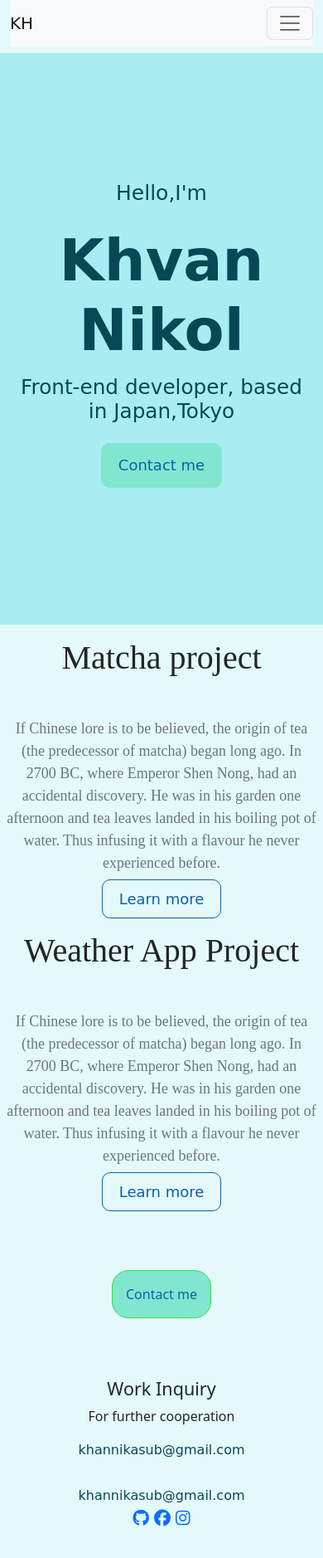
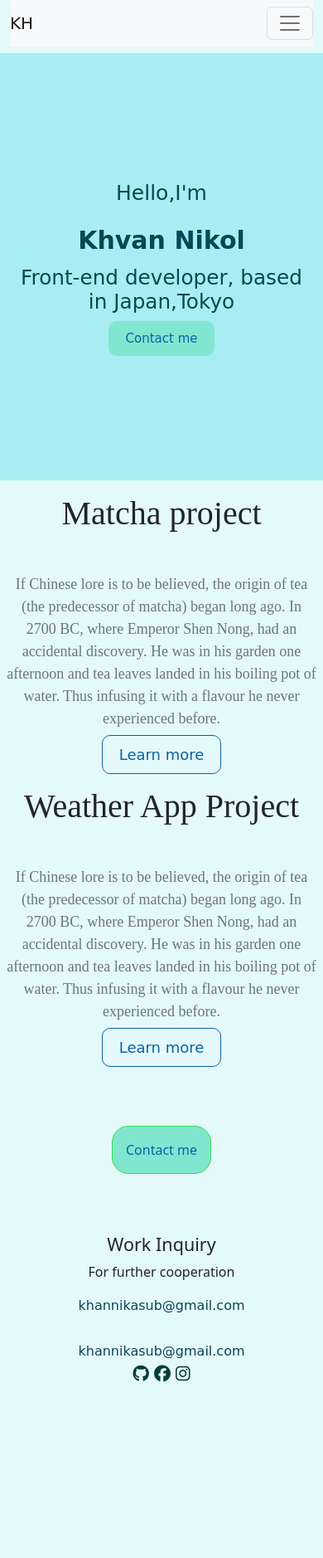
Before and after one commit to KhvanNikol/My-web-site-portfolio, a plain HTML site: page index.html in a window 390 px wide. Shown: the whole page at 83% size. After the commit the page ends 1719 px from the top, so only its background shows below. Drawn offline with nearby package versions, Linux system fonts and the light colour scheme.

Commit message:
insta link,responsiveness fixed,

```diff
--- a/index.html
+++ b/index.html
@@ -147,9 +147,9 @@
       <br />
       <div class="social-links d-flex justify-content-center mb-5">
 
-        <a href="https://github.com/KhvanNikol"> <i class="fa-brands fa-github"> </i></a>
-        <a href="https://www.facebook.com/profile.php?id=100006625392207"><i class="fa-brands fa-facebook"> </i></a>
-       <a href="https://www.facebook.com/profile.php?id=100006625392207"> <i class="fa-brands fa-instagram"> </i></a>
+        <a href="https://github.com/KhvanNikol" target="_blank"> <i class="fa-brands fa-github"> </i></a>
+        <a href="https://www.facebook.com/profile.php?id=100006625392207" target="_blank"><i class="fa-brands fa-facebook"> </i></a>
+       <a href="https://www.instagram.com/orleanjam/" target="_blank"> <i class="fa-brands fa-instagram"> </i></a>
       </div>
     </footer>
   </div>
--- a/src/style.css
+++ b/src/style.css
@@ -92,6 +92,21 @@ a,
   #work-heading {
     font-size: 30px;
   }
+  .hero h1 {
+    font-size: 30px;
+  }
+  .btn-branding {
+    background-color: var(--secondary-button-color);
+    color: rgb(12, 97, 167);
+    border-radius: 10px;
+    margin: 0;
+    line-height: 16px;
+    font-size: 15px;
+    padding: 12px 20px;
+  }
+  .hero {
+    width: fit-content;
+  }
 }
 .content {
   margin: 3px;
@@ -114,7 +129,7 @@ a,
   max-width: 70%;
   border-radius: 10px;
 }
-.conten-container {
+.content-container {
   text-align: center;
 }
 .mail-box {
@@ -132,6 +147,10 @@ footer .social-links {
 }
 footer i {
   padding: 3px;
+  color: rgb(7, 60, 63);
+}
+.gif-corgi {
+  text-align: center;
 }
 footer i:hover {
   color: rgb(13, 168, 179);
```
Also changed, not shown: about-me.html (+4 -4 lines), contact-me.html (+6 -6 lines), work.html (+4 -4 lines).
